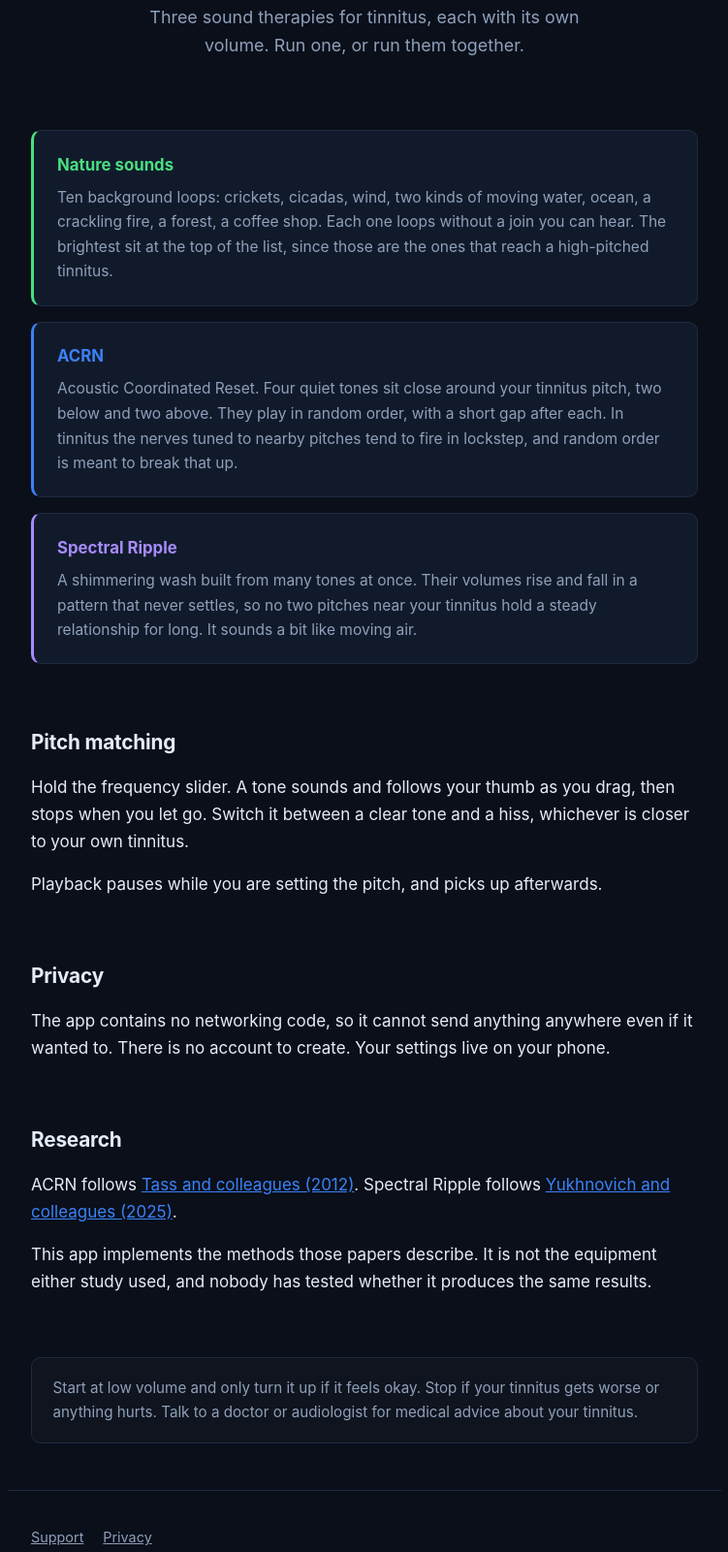
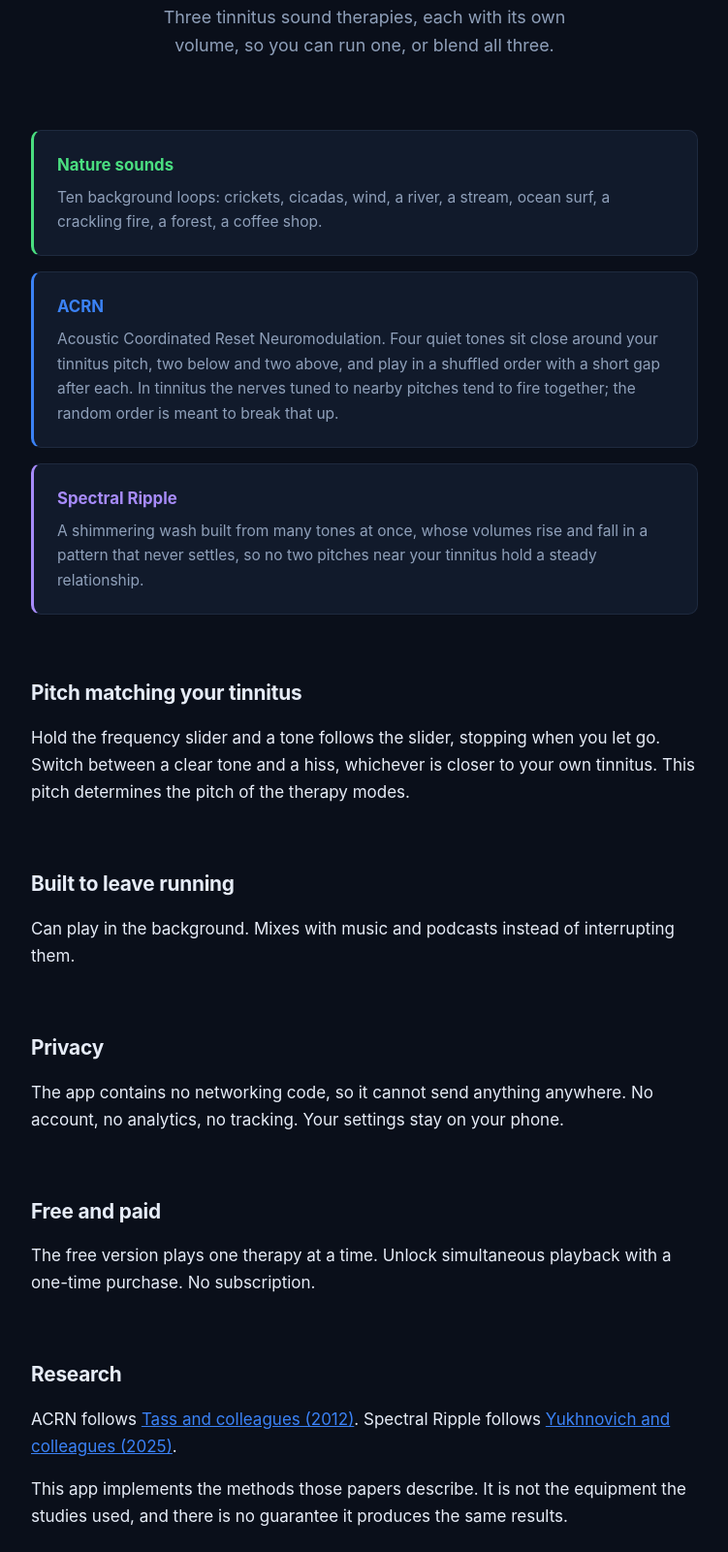
Before and after one commit to mde/tmt-site, a plain HTML site: page index.html in a window 1280 px wide. Shown: the part 303-1904 px from the top of the page at 97% size, without its empty margins (264-1015 px from the left). Drawn offline with Linux system fonts and the light colour scheme.

Commit message:
Match the site copy to the App Store listing.
The store blurb was rewritten by hand and the site had drifted from it. index.html
now follows that wording throughout, and picks up two sections it was missing:
what happens when you leave it running, and what the free version does versus the
purchase.

Both disclaimers take the listing's phrasing — 'there is no guarantee it produces
the same results' on the front page, and the same construction for the Full and
Bare carriers in the FAQ, which is a different claim and needed its own wording
rather than the same sentence.

Dropped the explanation that playback pauses while the pitch slider is held. That
is what anyone would expect to happen, and saying so invites the reader to wonder
why it needed saying.

```diff
--- a/index.html
+++ b/index.html
@@ -3,7 +3,7 @@
 <meta charset="utf-8">
 <meta name="viewport" content="width=device-width,initial-scale=1">
 <title>Tinnitus Multi-Therapy</title>
-<meta name="description" content="Three tinnitus sound therapies playing together, each with its own volume.">
+<meta name="description" content="Three tinnitus sound therapies, each with its own volume. Run one, or blend all three.">
 <link rel="icon" href="icon.png">
 <link rel="stylesheet" href="style.css">
 </head><body>
@@ -11,46 +11,55 @@
 <header class="wrap">
   <img src="icon.png" alt="">
   <h1>Tinnitus Multi-Therapy</h1>
-  <p class="tagline">Three sound therapies for tinnitus, each with its own volume.
-  Run one, or run them together.</p>
+  <p class="tagline">Three tinnitus sound therapies, each with its own volume,
+  so you can run one, or blend all three.</p>
 </header>
 
 <main class="wrap">
   <section class="therapies">
     <div class="card c-green">
       <h3><span>Nature sounds</span></h3>
-      <p>Ten background loops: crickets, cicadas, wind, two kinds of moving water,
-      ocean, a crackling fire, a forest, a coffee shop. Each one loops without a join
-      you can hear. The brightest sit at the top of the list, since those are the ones
-      that reach a high-pitched tinnitus.</p>
+      <p>Ten background loops: crickets, cicadas, wind, a river, a stream, ocean
+      surf, a crackling fire, a forest, a coffee shop.</p>
     </div>
     <div class="card c-blue">
       <h3><span>ACRN</span></h3>
-      <p>Acoustic Coordinated Reset. Four quiet tones sit close around your tinnitus
-      pitch, two below and two above. They play in random order, with a short gap after
-      each. In tinnitus the nerves tuned to nearby pitches tend to fire in lockstep, and
-      random order is meant to break that up.</p>
+      <p>Acoustic Coordinated Reset Neuromodulation. Four quiet tones sit close around
+      your tinnitus pitch, two below and two above, and play in a shuffled order with a
+      short gap after each. In tinnitus the nerves tuned to nearby pitches tend to fire
+      together; the random order is meant to break that up.</p>
     </div>
     <div class="card c-violet">
       <h3><span>Spectral Ripple</span></h3>
-      <p>A shimmering wash built from many tones at once. Their volumes rise and fall
+      <p>A shimmering wash built from many tones at once, whose volumes rise and fall
       in a pattern that never settles, so no two pitches near your tinnitus hold a steady
-      relationship for long. It sounds a bit like moving air.</p>
+      relationship.</p>
     </div>
   </section>
 
   <section>
-    <h2>Pitch matching</h2>
-    <p>Hold the frequency slider. A tone sounds and follows your thumb as you drag,
-    then stops when you let go. Switch it between a clear tone and a hiss, whichever is
-    closer to your own tinnitus.</p>
-    <p>Playback pauses while you are setting the pitch, and picks up afterwards.</p>
+    <h2>Pitch matching your tinnitus</h2>
+    <p>Hold the frequency slider and a tone follows the slider, stopping when you let
+    go. Switch between a clear tone and a hiss, whichever is closer to your own
+    tinnitus. This pitch determines the pitch of the therapy modes.</p>
+  </section>
+
+  <section>
+    <h2>Built to leave running</h2>
+    <p>Can play in the background. Mixes with music and podcasts instead of
+    interrupting them.</p>
   </section>
 
   <section>
     <h2>Privacy</h2>
-    <p>The app contains no networking code, so it cannot send anything anywhere even
-    if it wanted to. There is no account to create. Your settings live on your phone.</p>
+    <p>The app contains no networking code, so it cannot send anything anywhere. No
+    account, no analytics, no tracking. Your settings stay on your phone.</p>
+  </section>
+
+  <section>
+    <h2>Free and paid</h2>
+    <p>The free version plays one therapy at a time. Unlock simultaneous playback with
+    a one-time purchase. No subscription.</p>
   </section>
 
   <section>
@@ -60,7 +69,7 @@
     Spectral Ripple follows
     <a href="https://doi.org/10.1016/j.heares.2025.109335">Yukhnovich and colleagues (2025)</a>.</p>
     <p>This app implements the methods those papers describe. It is not the equipment
-    either study used, and nobody has tested whether it produces the same results.</p>
+    the studies used, and there is no guarantee it produces the same results.</p>
   </section>
 
   <section>
```
Also changed, not shown: support.html (+2 -3 lines).
